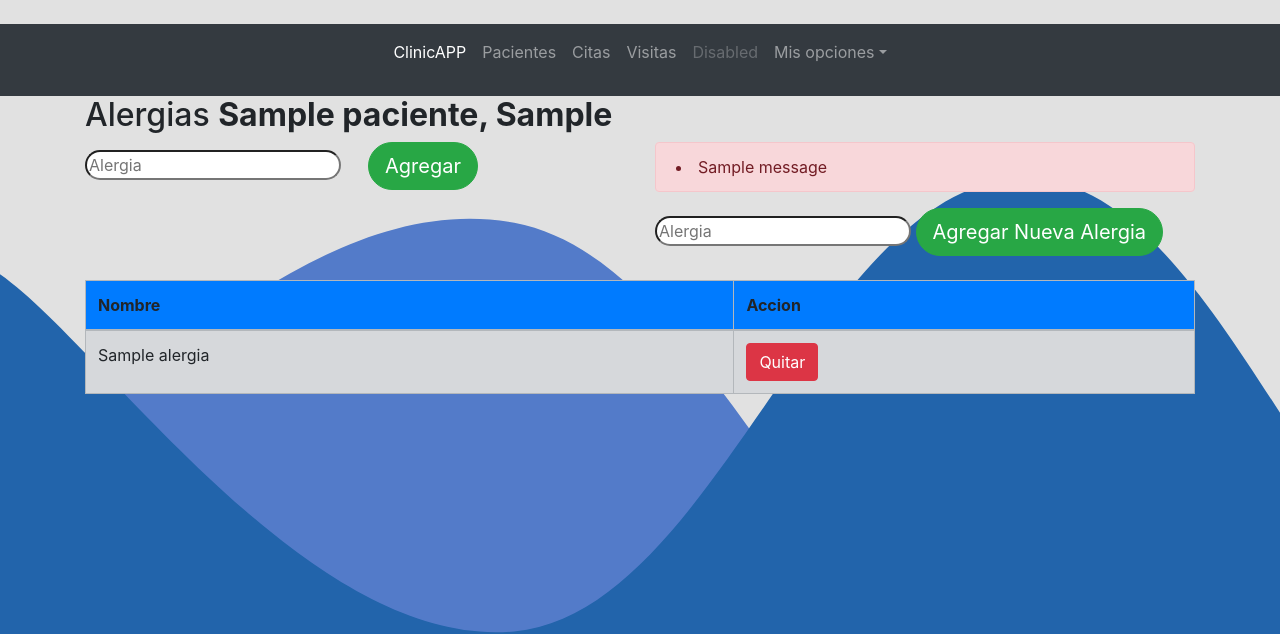
After one commit to Borjapc417/clinicapp, a Django app: page /paciente/alergias/1 in a window 1280 px wide. The commit adds this page. Shown: the top 634 px of the page. Run offline with Django 4.2, Linux system fonts and the light colour scheme; a user stored in the database is signed in; tables that the repository leaves empty hold one stand-in row (values such as "Sample post"); one stand-in notice (Sample message) is shown; some libraries are stand-ins or nearby versions.

Commit message:
Agregado crear alergias, asignar alergias a pacientes y desvincular alergias a pacientes

```diff
--- a/clinicapp/paciente/models.py
+++ b/clinicapp/paciente/models.py
@@ -2,19 +2,19 @@ from django.db import models
 
 
 class Alergia(models.Model):
-    nombre = models.TextField()
+    nombre = models.TextField(unique = True)
 
     def __str__(self):
         return  self.nombre
 
 class Contexto(models.Model):
-    nombre = models.TextField()
+    nombre = models.TextField(unique = True)
 
     def __str__(self):
         return  self.nombre
 
 class Farmaco(models.Model):
-    nombre = models.TextField()
+    nombre = models.TextField(unique = True)
 
     def __str__(self):
         return  self.nombre
--- /dev/null
+++ b/clinicapp/paciente/templates/add_detalles.html
@@ -0,0 +1,74 @@
+{% include "navbar.html" %}
+
+{% block body %}
+<div class="container">
+    <div class="table-wrapper">
+        <div class="table-title">
+            <div class="row">
+                <div class="col-sm-8">
+                    <h2>Alergias <b>{{ paciente.nombre }}, {{ paciente.apellidos }}</b></h2>
+                </div>
+            </div>
+        </div>
+    <div class="row">
+        <form class="col-sm" action="/paciente/alergias/add/{{ paciente.id }}" method="post">
+            {% csrf_token %}
+            <input type="text" id="tags" name="nombre_alergia" style="border-radius: 1rem;" placeholder="Alergia">
+
+            <script>
+                $(function () {
+                    var autocompletado = [
+                        {% for alergia in todas_alergias %}
+                            "{{alergia.nombre}}",
+                    {% endfor %}
+                    ];
+                $("#tags").autocomplete({
+                    source: autocompletado
+                });
+                  } );
+            </script>
+
+            <input class="btn btn-success btn-lg" type="submit" value="Agregar" style="border-radius: 2rem;"/>
+
+        </form>
+
+        <div class="col-sm">
+            {% if messages %}
+            {% for message in messages %}
+            <li{% if message.tags %} class="alert alert-danger"{% endif %}>{{ message }}</li>
+            {% endfor %}
+                {% endif %}
+            <form action="/paciente/alergias/add" method="post">
+                {% csrf_token %}
+                <input type="text" id="tags" name="nombre" style="border-radius: 1rem;" placeholder="Alergia">
+                <input type="hidden" name="anterior" value="{{ request.path }}">
+                <input class="btn btn-success btn-lg" type="submit" value="Agregar Nueva Alergia" style="border-radius: 2rem;"/>
+            </form>
+        </div>
+    </div>
+    <br>
+        <table class="table table-bordered table-secondary">
+            <thead>
+                <tr class="bg-primary">
+                    <th>Nombre</th>
+                    <th>Accion</th>
+                </tr>
+            </thead>
+            <tbody>
+                {% for alergia in paciente.alergias.all %}
+                <tr>
+                    <td>{{ alergia.nombre }}</td>
+                    <td>
+                        <a class="delete" title="Quitar" data-toggle="tooltip" href="/paciente/alergias/borrar/{{ alergia.id }}/{{ paciente.id }}"><button type="button"
+                                class="btn btn-danger">Quitar</button></a>
+                    </td>
+                </tr>
+                {% endfor %}
+            </tbody>
+        </table>
+    </div>
+</div>
+
+
+
+{% endblock %}
--- a/clinicapp/paciente/templates/main.html
+++ b/clinicapp/paciente/templates/main.html
@@ -20,17 +20,17 @@
                   </p>
                   <hr class="my-2">
                   <div class="d-flex justify-content-start align-items-center">
-                    <a href="paciente/alergias/{{ p.id }}">
+                    <a href="/paciente/alergias/{{ p.id }}">
                         <p class="mb-0 text-uppercase"><i class="fas fa-cog me-2"></i> <span
                             class="text-muted small">Alergia</span></p>
                     </a>
                     <span class="ms-3 me-4"> | </span></p>
-                    <a href="paciente/contexto/{{ p.id }}">
+                    <a href="/paciente/contexto/{{ p.id }}">
                         <p class="mb-0 text-uppercase"><i class="fas fa-cog me-2"></i> <span
                             class="text-muted small"> Contexto</span></p>
                     </a>
                     <span class="ms-3 me-4"> | </span></p>
-                    <a href="paciente/farmacos/{{ p.id }}">
+                    <a href="/paciente/farmacos/{{ p.id }}">
                         <p class="mb-0 text-uppercase"><i class="fas fa-cog me-2"></i> <span
                             class="text-muted small"> Farmacos</span></p>
                     </a>
--- a/clinicapp/paciente/urls.py
+++ b/clinicapp/paciente/urls.py
@@ -1,9 +1,15 @@
 from django.urls import path
-from .views import main, paciente_detalles, add_paciente, paciente_actualizar
+from .views import main, paciente_detalles, add_paciente, paciente_actualizar, ver_alergias, agregar_alergia_paciente, borrar_alergia_paciente, agregar_alergia
 
 urlpatterns = [
     path('', main),
     path('<int:paciente_id>', paciente_detalles),
     path('update/<int:paciente_id>', paciente_actualizar),
     path('add', add_paciente),
+    path('alergias/<int:paciente_id>', ver_alergias),
+    path('alergias/add/<int:paciente_id>', agregar_alergia_paciente),
+    path('alergias/borrar/<int:alergia_id>/<int:paciente_id>', borrar_alergia_paciente),
+    path('alergias/add', agregar_alergia),
+
+
 ]
--- a/clinicapp/paciente/views.py
+++ b/clinicapp/paciente/views.py
@@ -1,6 +1,7 @@
 from django.shortcuts import render
-from .models import Paciente
-from django.shortcuts import render, get_object_or_404, HttpResponse
+from django.contrib import messages
+from .models import Paciente, Alergia, Contexto, Farmaco
+from django.shortcuts import render, get_object_or_404, HttpResponse, HttpResponseRedirect
 from django.template import Context, loader
 from django.views.decorators.csrf import csrf_exempt
 from django.contrib.auth import authenticate, logout, get_user_model
@@ -99,3 +100,41 @@ def paciente_actualizar(request, paciente_id):
         paciente.save()
         context = {}
         return redirect("/paciente")
+
+@login_required
+def ver_alergias(request, paciente_id):
+    template = loader.get_template("add_detalles.html")
+    paciente = Paciente.objects.get(id=paciente_id)
+    alergias = Alergia.objects.all()
+    context = {"paciente":paciente, "todas_alergias":alergias}
+    return HttpResponse(template.render(context, request))
+
+@login_required
+def agregar_alergia_paciente(request, paciente_id):
+    if request.method == 'POST':
+        alergia = Alergia.objects.filter(nombre=request.POST['nombre_alergia']).get()
+        paciente = Paciente.objects.get(id=paciente_id)
+        paciente.alergias.add(alergia)
+        return redirect("/paciente/alergias/"+str(paciente_id))
+
+@login_required
+def borrar_alergia_paciente(request, alergia_id, paciente_id):
+    alergia = Alergia.objects.get(id=alergia_id)
+    paciente = Paciente.objects.get(id=paciente_id)
+    paciente.alergias.remove(alergia)
+    return redirect("/paciente/alergias/"+str(paciente_id))
+
+def agregar_alergia(request):
+    if request.method == 'POST':
+        nombre = request.POST["nombre"].upper()
+        alergia_antigua = Alergia.objects.filter(nombre=nombre)
+        print(alergia_antigua)
+        if(alergia_antigua.count()):
+            messages.error(request, "Esta alergia ya esta en el sistema")
+            next = request.POST['anterior']
+            return HttpResponseRedirect(next)
+        else:
+            alergia = Alergia(nombre=nombre)
+            alergia.save()
+            next = request.POST['anterior']
+            return HttpResponseRedirect(next)
--- a/clinicapp/templates/navbar.html
+++ b/clinicapp/templates/navbar.html
@@ -21,6 +21,16 @@
     integrity="sha384-UO2eT0CpHqdSJQ6hJty5KVphtPhzWj9WO1clHTMGa3JDZwrnQq4sF86dIHNDz0W1" crossorigin="anonymous"></script>
   <script src="https://cdn.jsdelivr.net/npm/bootstrap@4.3.1/dist/js/bootstrap.min.js"
     integrity="sha384-JjSmVgyd0p3pXB1rRibZUAYoIIy6OrQ6VrjIEaFf/nJGzIxFDsf4x0xIM+B07jRM" crossorigin="anonymous"></script>
+    <script src="https://ajax.googleapis.com/ajax/libs/jquery/1.7.1/jquery.js">
+    </script>
+
+
+    <script src="https://ajax.googleapis.com/ajax/libs/jqueryui/1.8.16/jquery-ui.js">
+    </script>
+
+
+    <link href="http://ajax.googleapis.com/ajax/libs/jqueryui/1.8.16/themes/ui-lightness/jquery-ui.css" rel="stylesheet"
+                type="text/css" />
     <!-- Favicons -->
 <link rel="apple-touch-icon" href="/docs/5.0/assets/img/favicons/apple-touch-icon.png" sizes="180x180">
 <link rel="icon" href="/docs/5.0/assets/img/favicons/favicon-32x32.png" sizes="32x32" type="image/png">
```
